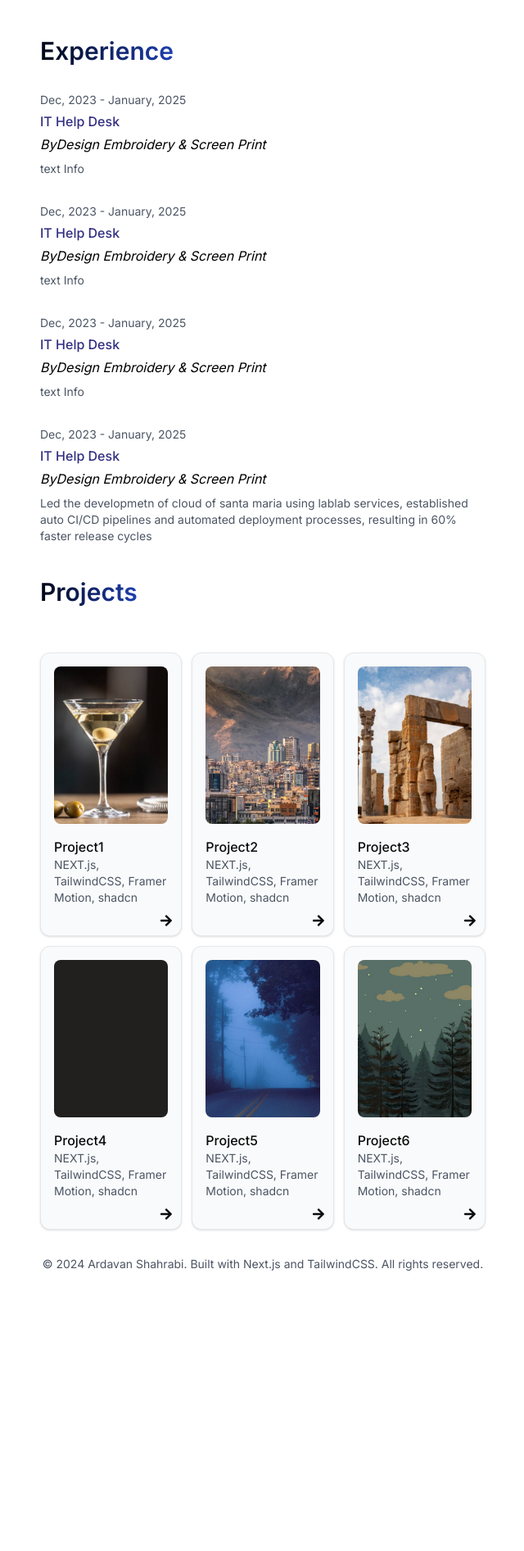
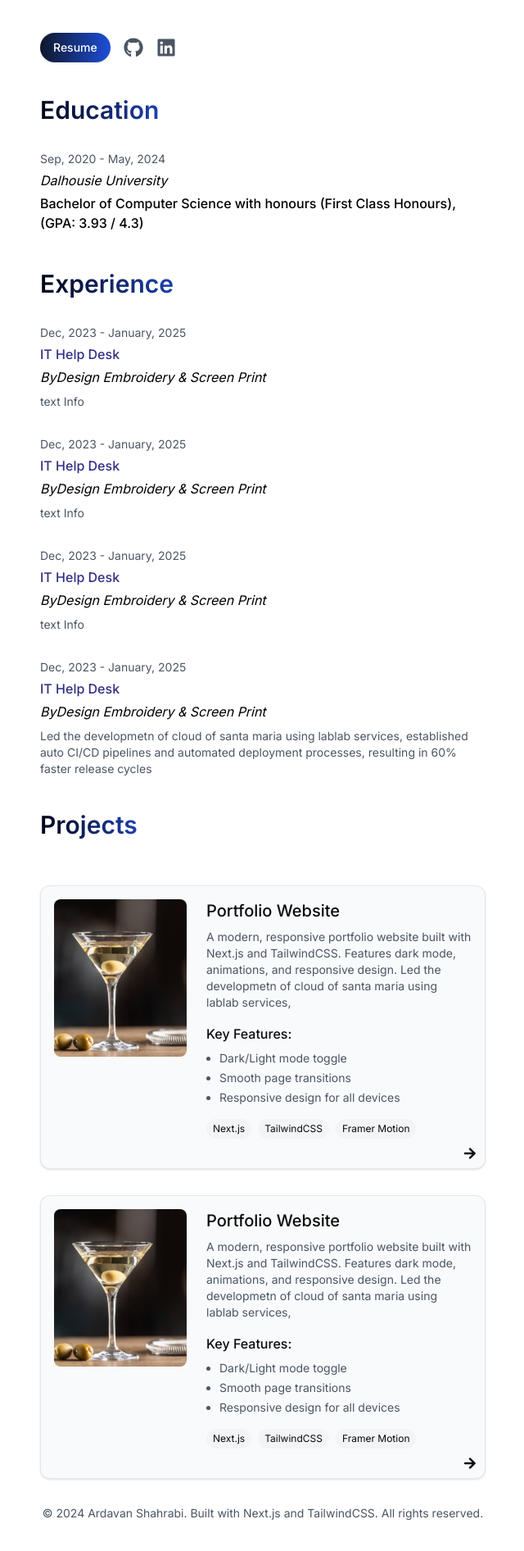
Before and after one commit to a-shahrabi/Ardavan_Portfolio, a Next.js app: page / in a window 1280 px wide. Shown: the part 752-2644 px from the top of the page at 82% size, without its empty margins (319-959 px from the left). Before the commit the page ends 2416 px from the top, so only its background shows below. Built offline with nearby package versions, Linux system fonts and the light colour scheme.

Commit message:
Description has been  fixed

```diff
--- a/app/Projects/project1/page.tsx
+++ /dev/null
@@ -1,90 +0,0 @@
-"use client"
-import { motion } from 'framer-motion'
-import Link from 'next/link'
-import Image from 'next/image'
-import { Button } from "@/components/ui/button"
-import { FaArrowLeft } from "react-icons/fa"
-import image1 from '../../../public/2.jpeg'
-
-export default function Project1() {
-  return (
-    <div className="min-h-screen bg-white dark:bg-black text-black dark:text-white transition-colors duration-300">
-      <div className="mx-auto max-w-4xl px-4 py-20">
-        <motion.div
-          initial={{ opacity: 0, y: 20 }}
-          animate={{ opacity: 1, y: 0 }}
-          transition={{ duration: 0.5 }}
-          className="space-y-8"
-        >
-          <Link href="/" className="flex items-center text-blue-600 dark:text-blue-400 hover:text-blue-800">
-            <FaArrowLeft className="w-4 h-4 mr-2" />
-            Back to Home
-          </Link>
-
-          <Image
-            src={image1}
-            alt="project 1"
-            className="w-full rounded-lg"
-            priority
-          />
-
-          <div className="space-y-6">
-            <h1 className="text-4xl font-bold">Project1</h1>
-
-            <div className="flex flex-wrap gap-2">
-              <span className="px-3 py-1 bg-gray-100 dark:bg-zinc-800 rounded-full text-sm">
-                NEXT.js
-              </span>
-              <span className="px-3 py-1 bg-gray-100 dark:bg-zinc-800 rounded-full text-sm">
-                TailwindCSS
-              </span>
-              <span className="px-3 py-1 bg-gray-100 dark:bg-zinc-800 rounded-full text-sm">
-                Framer Motion
-              </span>
-              <span className="px-3 py-1 bg-gray-100 dark:bg-zinc-800 rounded-full text-sm">
-                shadcn
-              </span>
-            </div>
-
-            <div className="space-y-4">
-              <h2 className="text-2xl font-semibold">Overview</h2>
-              <p className="text-gray-600 dark:text-gray-400">
-                Detailed description of your project goes here. Explain what the project does,
-                the challenges you faced, and how you solved them.
-              </p>
-
-              <h2 className="text-2xl font-semibold">Key Features</h2>
-              <ul className="list-disc pl-5 text-gray-600 dark:text-gray-400 space-y-2">
-                <li>Feature 1 description</li>
-                <li>Feature 2 description</li>
-                <li>Feature 3 description</li>
-              </ul>
-
-              <h2 className="text-2xl font-semibold">Implementation Details</h2>
-              <p className="text-gray-600 dark:text-gray-400">
-                Technical details about how you implemented the project, what technologies you used,
-                and why you made certain technical decisions.
-              </p>
-            </div>
-
-            <div className="flex gap-4">
-              <Button
-                className="rounded-full !bg-gradient-to-r !from-slate-900 !to-blue-700 text-white transition-transform hover:scale-105"
-                onClick={() => window.open('your-demo-link', '_blank')}
-              >
-                View Demo
-              </Button>
-              <Button
-                variant="outline"
-                className="rounded-full transition-transform hover:scale-105"
-                onClick={() => window.open('your-github-link', '_blank')}
-              >
-                View Code
-              </Button>
-            </div>
-          </div>
-        </motion.div>
-      </div>
-    </div>
-  )
-}
--- a/app/page.tsx
+++ b/app/page.tsx
@@ -49,7 +49,7 @@ export default function Home() {
             Ardavan Shahrabi
           </h1>
             <p className = "text-gray-600 dark:text-gray-400">Software Developer & Machine Learning Engineer</p>
-            <p className = "text-gray-600 dark:text-gray-400">Certified DevOps</p>
+            {/* <p className = "text-gray-600 dark:text-gray-400">Certified DevOps</p> */}
 
             <p className = "text-gray-600 dark:text-gray-400">Ontario, Canada</p>
 
@@ -61,21 +61,17 @@ export default function Home() {
           transition = {{duration: 0.8}}
           className = "space-y-3"
           >
-          <h2 className = "text-lg font-semibold"> Building Solutions for Tomorrow
+          <h2 className = "text-lg "> Hi There!
             <p className = "text-gray-600 text-sm dark:text-gray-400 max-w-2xl">
-              Expert in clod architecture with {" "}
+            I’m Ardavan Shahrabi, a recent Computer Science graduate with a passion for problem-solving, <span className = "font-bold text-black dark:text-white">algorithms</span>, and building impactful software. I love turning complex challenges into elegant solutions and writing code that makes people’s lives easier.
 
-              <span className = "text-black dark:text-white">AWS</span> and {" "}
-              <span className = "text-black dark:text-white">Azure</span>.
-              specialize in designing and implementing large-scale distributed systems.
-              With deep expertise in {" "}
-              <span className = "text-black dark:text-white">Python, Machine Learning, JavaScript, React, NEXT.js</span>
-            </p>
+            I have experience in full-stack development, <span className = "font-bold text-black dark:text-white">DevOps</span>, and cybersecurity, with certifications in Cybersecurity from <span className = "font-bold text-black dark:text-white">Dalhousie University</span> and DevOps from ShiftKey Lab at Dalhousie University. Whether it’s securing systems, optimizing performance, or automating workflows, I enjoy diving deep into technology to create efficient and scalable solutions.
 
-            <p className = "text-gray-600 text-sm dark:text-gray-400 max-w-2xl">
-              Beyond technical architecture, I'm passionate about DevOps ractices and
-              building resilient systems that can scale effectively while maintaining
-              heigh availability and performance.
+            Recently, I played a key role in developing an AI-driven networking application, collaborating with a talented team in a high-pressure 10-hour <span className="font-bold text-black dark:text-white">hackathon</span> where we secured <span className = "font-bold text-black dark:text-white bold">first place.</span> I worked across multiple areas, from database architecture to OpenAI API integration, ensuring the project’s success and technical excellence.
+
+            Beyond competitions, my work includes academic research in combinatorial pattern matching, where I helped optimize query processing for large-scale genomic datasets. My research aimed to significantly reduce data processing time and memory usage, making large-scale analyses more efficient.
+
+            I’m always eager to learn, build, and innovate—whether it’s developing intuitive applications, enhancing system security, or solving intricate coding problems. Let’s connect and create something awesome!  {" "}
             </p>
 
           </h2>
@@ -125,7 +121,9 @@ export default function Home() {
             <div className = "flex items-centre justify-between">
               <div className="space-y-1">
                 <p className = "text-sm text-gray-600 dark:text-gray-400">Sep, 2020 - May, 2024</p>
-                <p className = "font-medium">Computer Science</p>
+                <p className = "italic">Dalhousie University</p>
+                <p className = "font-medium">Bachelor of Computer Science with honours (First Class Honours), (GPA: 3.93 / 4.3)
+                 </p>
                 <p className = "text-blue-600 dark:text-ble-400"></p>
               </div>
             </div>
@@ -217,120 +215,114 @@ export default function Home() {
 <h2 className="text-3xl font-semibold bg-gradient-to-r from-slate-950 to-blue-800 dark:from-slate-200 dark:to-blue-400 bg-clip-text text-transparent inline-block mb-6">
   Projects
 </h2>
-            <div className="grid grid-cols-1 md:grid-cols-3 gap-3">
-              <Link href="/projects/project1">
-                <Card className="bg-gray-50 dark:bg-zinc-900 border-gray-200 dark:border-zinc-800 transition-transform duration-300 hover:scale-105 cursor-pointer">
-                  <CardContent className="p-4 flex flex-col h-full">
-                    <Image src={image1} alt="project 1" className="rounded-lg mb-4 w-full h-48 object-cover"/>
-                    <div className="flex flex-col justify-between flex-grow">
+<div className="space-y-6">
+  <Card className="bg-gray-50 dark:bg-zinc-900 border-gray-200 dark:border-zinc-800 transition-all duration-300 hover:scale-105 cursor-pointer">
+    <CardContent className="p-4">
+      <div className="flex gap-6">
+
+        <div className="w-1/3">
+          <Image
+            src={image1}
+            alt="project 1"
+            className="rounded-lg w-full h-48 object-cover"
+          />
+        </div>
+
+
+        <div className="w-2/3 flex flex-col">
           <div>
-                        <h3 className="font-medium">Project1</h3>
-                        <p className="text-sm text-gray-600 dark:text-gray-400">NEXT.js, TailwindCSS, Framer Motion, shadcn</p>
+            <h3 className="text-xl font-medium mb-2">Portfolio Website</h3>
+            <p className="text-sm text-gray-600 dark:text-gray-400 mb-4">
+              A modern, responsive portfolio website built with Next.js and TailwindCSS.
+              Features dark mode, animations, and responsive design.
+              Led the developmetn of cloud of santa maria using lablab services,
+
+            </p>
+
+
+            <div className="mb-4">
+              <h4 className="font-medium mb-2">Key Features:</h4>
+              <ul className="text-sm list-disc pl-4 space-y-1 text-gray-600 dark:text-gray-400">
+                <li>Dark/Light mode toggle</li>
+                <li>Smooth page transitions</li>
+                <li>Responsive design for all devices</li>
+              </ul>
             </div>
+
+
+            <div className="flex flex-wrap gap-2">
+              <span className="px-2 py-1 bg-gray-100 dark:bg-zinc-800 rounded-full text-xs">Next.js</span>
+              <span className="px-2 py-1 bg-gray-100 dark:bg-zinc-800 rounded-full text-xs">TailwindCSS</span>
+              <span className="px-2 py-1 bg-gray-100 dark:bg-zinc-800 rounded-full text-xs">Framer Motion</span>
+            </div>
+          </div>
+
+          {/* Arrow button */}
           <div className="flex justify-end mt-4">
             <Button variant="ghost" size="icon">
               <FaArrowRight className="w-4 h-4"/>
             </Button>
           </div>
         </div>
+      </div>
     </CardContent>
   </Card>
-              </Link>
 
-              <Link href="/projects/project2">
-                <Card className="bg-gray-50 dark:bg-zinc-900 border-gray-200 dark:border-zinc-800 transition-transform duration-300 hover:scale-105 cursor-pointer">
-                  <CardContent className="p-4 flex flex-col h-full">
-                    <Image src={image2} alt="project 2" className="rounded-lg mb-4 w-full h-48 object-cover"/>
-                    <div className="flex flex-col justify-between flex-grow">
+</div>
+
+<div className="space-y-6">
+  <Card className="bg-gray-50 dark:bg-zinc-900 border-gray-200 dark:border-zinc-800 transition-all duration-300 hover:scale-105 cursor-pointer">
+    <CardContent className="p-4">
+      <div className="flex gap-6">
+
+        <div className="w-1/3">
+          <Image
+            src={image1}
+            alt="project 1"
+            className="rounded-lg w-full h-48 object-cover"
+          />
+        </div>
+
+
+        <div className="w-2/3 flex flex-col">
           <div>
-                        <h3 className="font-medium">Project2</h3>
-                        <p className="text-sm text-gray-600 dark:text-gray-400">NEXT.js, TailwindCSS, Framer Motion, shadcn</p>
+            <h3 className="text-xl font-medium mb-2">Portfolio Website</h3>
+            <p className="text-sm text-gray-600 dark:text-gray-400 mb-4">
+              A modern, responsive portfolio website built with Next.js and TailwindCSS.
+              Features dark mode, animations, and responsive design.
+              Led the developmetn of cloud of santa maria using lablab services,
+
+            </p>
+
+
+            <div className="mb-4">
+              <h4 className="font-medium mb-2">Key Features:</h4>
+              <ul className="text-sm list-disc pl-4 space-y-1 text-gray-600 dark:text-gray-400">
+                <li>Dark/Light mode toggle</li>
+                <li>Smooth page transitions</li>
+                <li>Responsive design for all devices</li>
+              </ul>
             </div>
+
+
+            <div className="flex flex-wrap gap-2">
+              <span className="px-2 py-1 bg-gray-100 dark:bg-zinc-800 rounded-full text-xs">Next.js</span>
+              <span className="px-2 py-1 bg-gray-100 dark:bg-zinc-800 rounded-full text-xs">TailwindCSS</span>
+              <span className="px-2 py-1 bg-gray-100 dark:bg-zinc-800 rounded-full text-xs">Framer Motion</span>
+            </div>
+          </div>
+
+          {/* Arrow button */}
           <div className="flex justify-end mt-4">
             <Button variant="ghost" size="icon">
               <FaArrowRight className="w-4 h-4"/>
             </Button>
           </div>
         </div>
-                  </CardContent>
-                </Card>
-              </Link>
-
-              <Link href="/projects/project3">
-                <Card className="bg-gray-50 dark:bg-zinc-900 border-gray-200 dark:border-zinc-800 transition-transform duration-300 hover:scale-105 cursor-pointer">
-                  <CardContent className="p-4 flex flex-col h-full">
-                    <Image src={image3} alt="project 3" className="rounded-lg mb-4 w-full h-48 object-cover"/>
-                    <div className="flex flex-col justify-between flex-grow">
-                      <div>
-                        <h3 className="font-medium">Project3</h3>
-                        <p className="text-sm text-gray-600 dark:text-gray-400">NEXT.js, TailwindCSS, Framer Motion, shadcn</p>
-                      </div>
-                      <div className="flex justify-end mt-4">
-                        <Button variant="ghost" size="icon">
-                          <FaArrowRight className="w-4 h-4"/>
-                        </Button>
-                      </div>
       </div>
     </CardContent>
   </Card>
-              </Link>
 
-              <Link href="/projects/project4">
-                <Card className="bg-gray-50 dark:bg-zinc-900 border-gray-200 dark:border-zinc-800 transition-transform duration-300 hover:scale-105 cursor-pointer">
-                  <CardContent className="p-4 flex flex-col h-full">
-                    <Image src={image4} alt="project 4" className="rounded-lg mb-4 w-full h-48 object-cover"/>
-                    <div className="flex flex-col justify-between flex-grow">
-                      <div>
-                        <h3 className="font-medium">Project4</h3>
-                        <p className="text-sm text-gray-600 dark:text-gray-400">NEXT.js, TailwindCSS, Framer Motion, shadcn</p>
-                      </div>
-                      <div className="flex justify-end mt-4">
-                        <Button variant="ghost" size="icon">
-                          <FaArrowRight className="w-4 h-4"/>
-                        </Button>
-                      </div>
-                    </div>
-                  </CardContent>
-                </Card>
-              </Link>
-
-              <Link href="/projects/project5">
-                <Card className="bg-gray-50 dark:bg-zinc-900 border-gray-200 dark:border-zinc-800 transition-transform duration-300 hover:scale-105 cursor-pointer">
-                  <CardContent className="p-4 flex flex-col h-full">
-                    <Image src={image5} alt="project 5" className="rounded-lg mb-4 w-full h-48 object-cover"/>
-                    <div className="flex flex-col justify-between flex-grow">
-                      <div>
-                        <h3 className="font-medium">Project5</h3>
-                        <p className="text-sm text-gray-600 dark:text-gray-400">NEXT.js, TailwindCSS, Framer Motion, shadcn</p>
-                      </div>
-                      <div className="flex justify-end mt-4">
-                        <Button variant="ghost" size="icon">
-                          <FaArrowRight className="w-4 h-4"/>
-                        </Button>
-                      </div>
-                    </div>
-                  </CardContent>
-                </Card>
-              </Link>
-
-              <Link href="/projects/project6">
-                <Card className="bg-gray-50 dark:bg-zinc-900 border-gray-200 dark:border-zinc-800 transition-transform duration-300 hover:scale-105 cursor-pointer">
-                  <CardContent className="p-4 flex flex-col h-full">
-                    <Image src={image6} alt="project 6" className="rounded-lg mb-4 w-full h-48 object-cover"/>
-                    <div className="flex flex-col justify-between flex-grow">
-                      <div>
-                        <h3 className="font-medium">Project6</h3>
-                        <p className="text-sm text-gray-600 dark:text-gray-400">NEXT.js, TailwindCSS, Framer Motion, shadcn</p>
-                      </div>
-                      <div className="flex justify-end mt-4">
-                        <Button variant="ghost" size="icon">
-                          <FaArrowRight className="w-4 h-4"/>
-                        </Button>
-                      </div>
-                    </div>
-                  </CardContent>
-                </Card>
-              </Link>
 </div>
             <footer className="mt-20 pb-8">
               <p className="text-sm text-gray-600 dark:text-gray-400 text-center">
```
Lines whose indentation alone changed are shown as unchanged.
